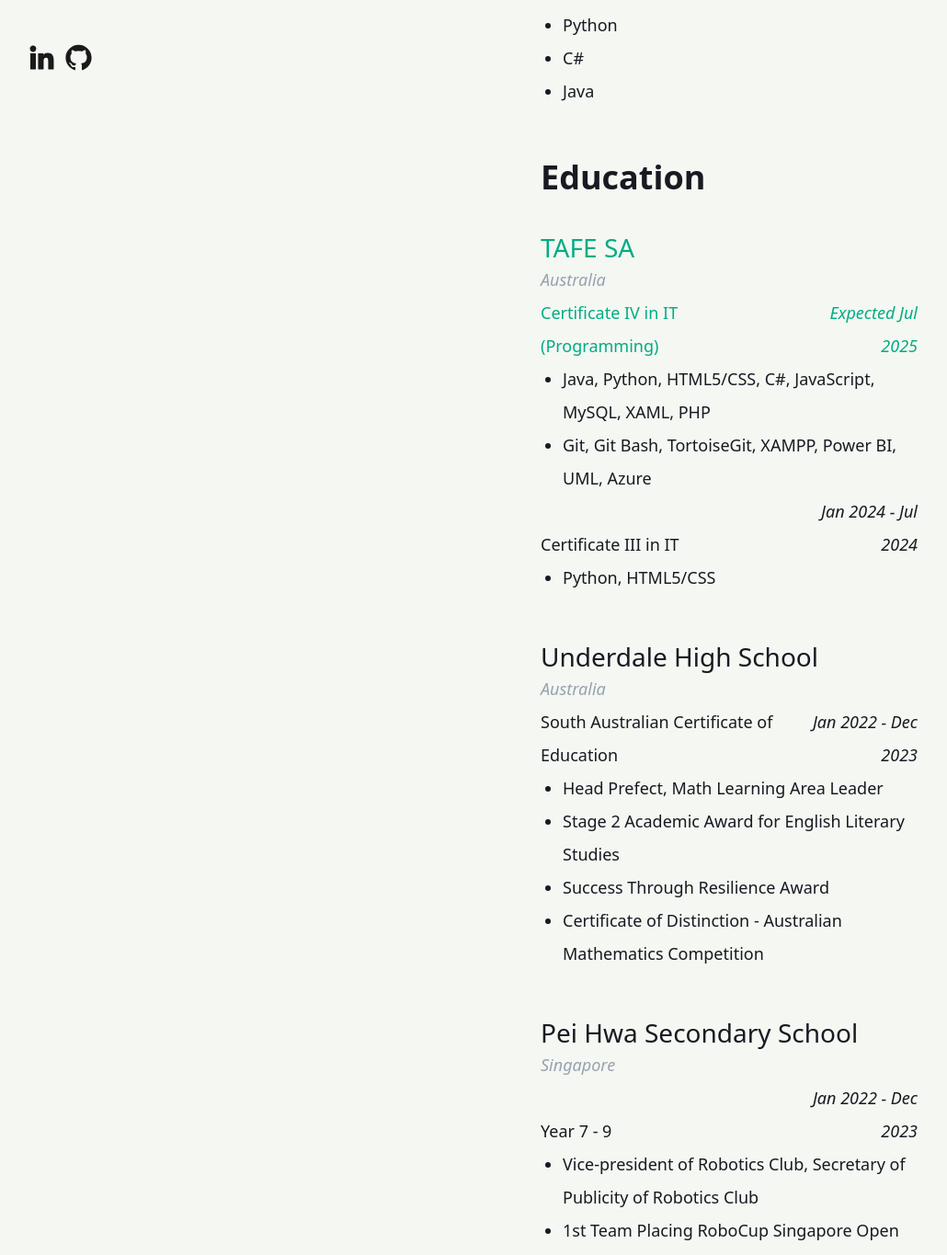
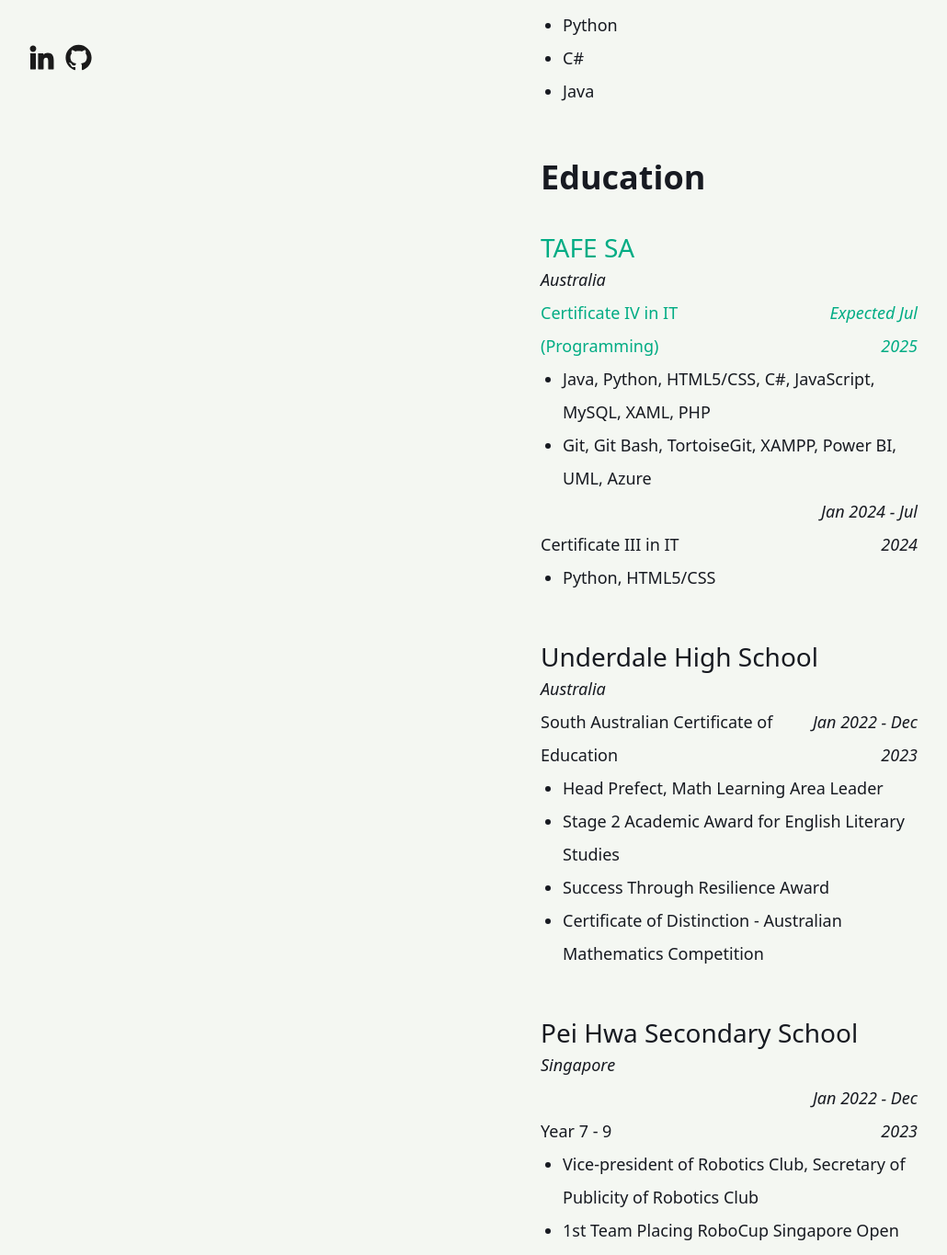
Before and after one commit to elisha-b/portfolio, a React (Vite) app: page / in a window 1280 px wide. Shown: the part 751-2116 px from the top of the page at 92% size, without its empty margins (102-1132 px from the left). Built offline with nearby package versions, Linux system fonts and the light colour scheme.

Commit message:
Created .country css class, sized down font

```diff
--- a/src/App.css
+++ b/src/App.css
@@ -11,6 +11,14 @@
 .highlight {
   color: #33ffcf;
   font-weight: 500;
+}
+
+.country {
+  width: 100%;
+  font-size: 18px;
+  font-style: italic;
+  color: var(--color-gray-400);
+  display: inline-block;
 }
 
 .main {
@@ -41,6 +49,9 @@
   }
   h3 {
     font-size: 18px;
+  }
+  .country {
+    font-size: 11px;
   }
   .main {
     display: block;
--- a/src/App.jsx
+++ b/src/App.jsx
@@ -37,7 +37,7 @@
             <h2 class="text-[36px] mt-10 font-semibold">Education</h2>
             <div>
               <h3 class="text-[28px] mt-3 h-[45px]"><span className="highlight">TAFE SA</span></h3>
-              <p class="inline-block w-full text-[18px] italic text-gray-400">Australia</p>
+              <p className="country">Australia</p>
               <h4 class="inline-block w-2/3"><span className="highlight">Certificate IV in IT (Programming)</span></h4>
               <h4 class="inline-block w-1/3 text-right italic"><span className="highlight">Expected Jul 2025</span></h4>
               <ul class="list-disc ml-6">
@@ -52,7 +52,7 @@
             </div>
             <div>
               <h3 class="text-[28px] mt-10 h-[45px]">Underdale High School</h3>
-              <p class="inline-block w-full text-[18px] italic text-gray-400">Australia</p>
+              <p className="country">Australia</p>
               <h4 class="inline-block w-2/3">South Australian Certificate of Education</h4>
               <h4 class="inline-block w-1/3 text-right italic">Jan 2022 - Dec 2023</h4>
               <ul class="list-disc ml-6">
@@ -64,7 +64,7 @@
             </div>
             <div>
               <h3 class="text-[28px] mt-10 h-[45px]">Pei Hwa Secondary School</h3>
-              <p class="inline-block w-full text-[18px] italic text-gray-400">Singapore</p>
+              <p className="country">Singapore</p>
               <h4 class="inline-block w-2/3">Year 7 - 9</h4>
               <h4 class="inline-block w-1/3 text-right italic">Jan 2022 - Dec 2023</h4>
               <ul class="list-disc ml-6">
```
